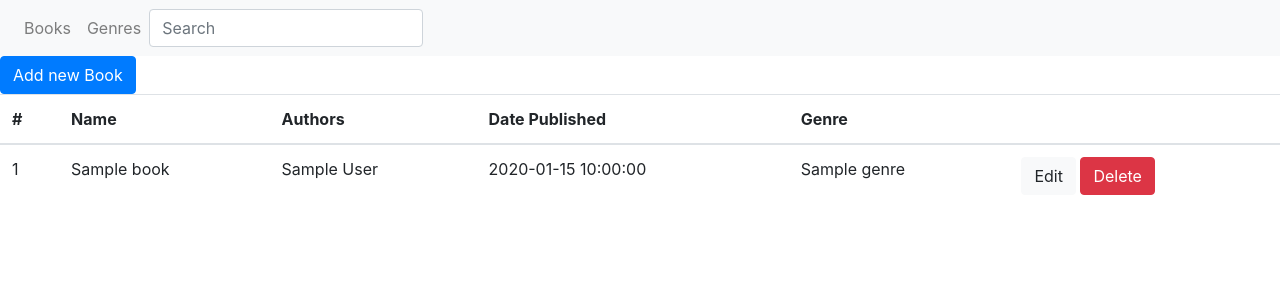
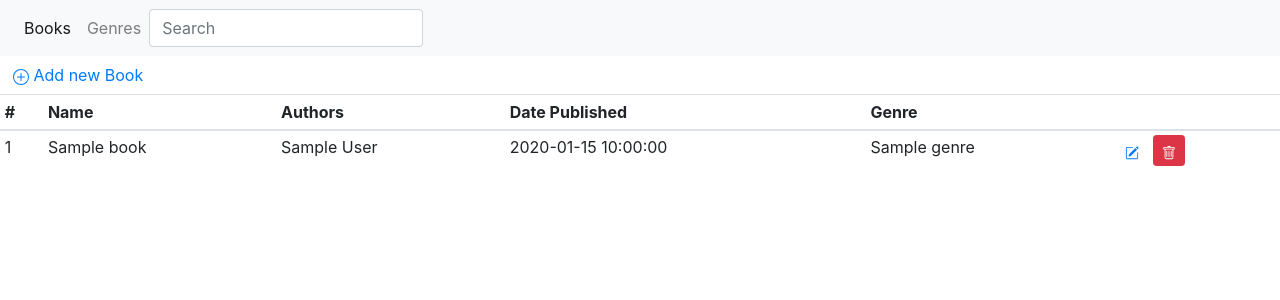
Before and after one commit to sanjarancic/iteh-domaci-1, a PHP site: page /domaci1/books in a window 1280 px wide. Shown: the top 300 px of the page. Run offline with PHP 8.4, Linux system fonts and the light colour scheme; tables that the repository leaves empty or names only in its code hold one stand-in row (values such as "Sample post").

Commit message:
CSS fixes

```diff
--- a/books/add_book_modal.php
+++ b/books/add_book_modal.php
@@ -1,5 +1,9 @@
 <!-- Button trigger modal -->
-<button type="button" class="btn btn-primary" data-toggle="modal" data-target="#addBookModal">
+<button type="button" class="btn btn-link" data-toggle="modal" data-target="#addBookModal">
+    <svg width="1em" height="1em" viewBox="0 0 16 16" class="bi bi-plus-circle" fill="currentColor" xmlns="http://www.w3.org/2000/svg">
+        <path fill-rule="evenodd" d="M8 15A7 7 0 1 0 8 1a7 7 0 0 0 0 14zm0 1A8 8 0 1 0 8 0a8 8 0 0 0 0 16z" />
+        <path fill-rule="evenodd" d="M8 4a.5.5 0 0 1 .5.5v3h3a.5.5 0 0 1 0 1h-3v3a.5.5 0 0 1-1 0v-3h-3a.5.5 0 0 1 0-1h3v-3A.5.5 0 0 1 8 4z" />
+    </svg>
     Add new Book
 </button>
 
@@ -46,5 +50,7 @@
 </div>
 
 <script>
-    $('#addBookFormDate').datepicker({  format: 'yyyy-mm-dd',});
+    $('#addBookFormDate').datepicker({
+        format: 'yyyy-mm-dd',
+    });
 </script>
--- a/books/books_table.php
+++ b/books/books_table.php
@@ -9,7 +9,7 @@ $query = "SELECT books.*, genre.name as genre
 <?php include 'add_book_modal.php' ?>
 <?php include 'edit_book_modal.php' ?>
 
-<table class="table">
+<table class="table table-sm">
     <thead>
         <tr>
             <th onclick="changeSort('id')" <?php if ($order_by == 'id') echo $active_sort_class ?>>#</th>
@@ -32,8 +32,18 @@ $query = "SELECT books.*, genre.name as genre
                 <td><?php echo $red->date_published; ?></td>
                 <td><?php echo $red->genre ? $red->genre : '--'; ?></td>
                 <td>
-                    <button onclick="openEditBookModal(<?php echo $red->id ?>)" class="btn btn-light">Edit</button>
-                    <button onclick="deleteBook(<?php echo $red->id ?>)" class="btn btn-danger">Delete</button>
+                    <button onclick="openEditBookModal(<?php echo $red->id ?>)" class="btn btn-link btn-sm">
+                        <svg width="1em" height="1em" viewBox="0 0 16 16" class="bi bi-pencil-square" fill="currentColor" xmlns="http://www.w3.org/2000/svg">
+                            <path d="M15.502 1.94a.5.5 0 0 1 0 .706L14.459 3.69l-2-2L13.502.646a.5.5 0 0 1 .707 0l1.293 1.293zm-1.75 2.456l-2-2L4.939 9.21a.5.5 0 0 0-.121.196l-.805 2.414a.25.25 0 0 0 .316.316l2.414-.805a.5.5 0 0 0 .196-.12l6.813-6.814z" />
+                            <path fill-rule="evenodd" d="M1 13.5A1.5 1.5 0 0 0 2.5 15h11a1.5 1.5 0 0 0 1.5-1.5v-6a.5.5 0 0 0-1 0v6a.5.5 0 0 1-.5.5h-11a.5.5 0 0 1-.5-.5v-11a.5.5 0 0 1 .5-.5H9a.5.5 0 0 0 0-1H2.5A1.5 1.5 0 0 0 1 2.5v11z" />
+                        </svg>
+                    </button>
+                    <button onclick="deleteBook(<?php echo $red->id ?>)" class="btn btn-danger btn-sm">
+                        <svg width="1em" height="1em" viewBox="0 0 16 16" class="bi bi-trash" fill="currentColor" xmlns="http://www.w3.org/2000/svg">
+                            <path d="M5.5 5.5A.5.5 0 0 1 6 6v6a.5.5 0 0 1-1 0V6a.5.5 0 0 1 .5-.5zm2.5 0a.5.5 0 0 1 .5.5v6a.5.5 0 0 1-1 0V6a.5.5 0 0 1 .5-.5zm3 .5a.5.5 0 0 0-1 0v6a.5.5 0 0 0 1 0V6z" />
+                            <path fill-rule="evenodd" d="M14.5 3a1 1 0 0 1-1 1H13v9a2 2 0 0 1-2 2H5a2 2 0 0 1-2-2V4h-.5a1 1 0 0 1-1-1V2a1 1 0 0 1 1-1H6a1 1 0 0 1 1-1h2a1 1 0 0 1 1 1h3.5a1 1 0 0 1 1 1v1zM4.118 4L4 4.059V13a1 1 0 0 0 1 1h6a1 1 0 0 0 1-1V4.059L11.882 4H4.118zM2.5 3V2h11v1h-11z" />
+                        </svg>
+                    </button>
                 </td>
             </tr>
         <?php endwhile; ?>
--- a/genre/add_genre_modal.php
+++ b/genre/add_genre_modal.php
@@ -1,5 +1,9 @@
 <!-- Button trigger modal -->
-<button type="button" class="btn btn-primary" data-toggle="modal" data-target="#addGenreModal">
+<button type="button" class="btn btn-link" data-toggle="modal" data-target="#addGenreModal">
+    <svg width="1em" height="1em" viewBox="0 0 16 16" class="bi bi-plus-circle" fill="currentColor" xmlns="http://www.w3.org/2000/svg">
+        <path fill-rule="evenodd" d="M8 15A7 7 0 1 0 8 1a7 7 0 0 0 0 14zm0 1A8 8 0 1 0 8 0a8 8 0 0 0 0 16z" />
+        <path fill-rule="evenodd" d="M8 4a.5.5 0 0 1 .5.5v3h3a.5.5 0 0 1 0 1h-3v3a.5.5 0 0 1-1 0v-3h-3a.5.5 0 0 1 0-1h3v-3A.5.5 0 0 1 8 4z" />
+    </svg>
     Add new Genre
 </button>
 
--- a/header.php
+++ b/header.php
@@ -1,11 +1,12 @@
+<?php $current_route = explode('/', $_SERVER['REQUEST_URI'])[2] ?>
 <nav class="navbar navbar-expand-lg navbar-light bg-light">
     <div class="" id="navbarNav">
         <ul class="navbar-nav">
             <li class="nav-item">
-                <a class="nav-link" href="/domaci1/books">Books</a>
+                <a class="nav-link <?php if ($current_route == 'books') echo 'active' ?>" href="/domaci1/books">Books</a>
             </li>
             <li class="nav-item">
-                <a class="nav-link" href="/domaci1/genre">Genres</a>
+                <a class="nav-link <?php if ($current_route == 'genre') echo 'active' ?>" href="/domaci1/genre">Genres</a>
             </li>
         </ul>
     </div>
```
Also changed, not shown: genre/genres_table.php (+13 -3 lines).
